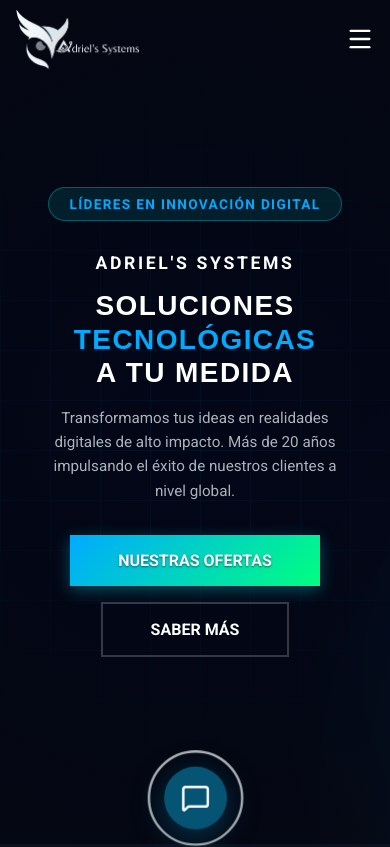
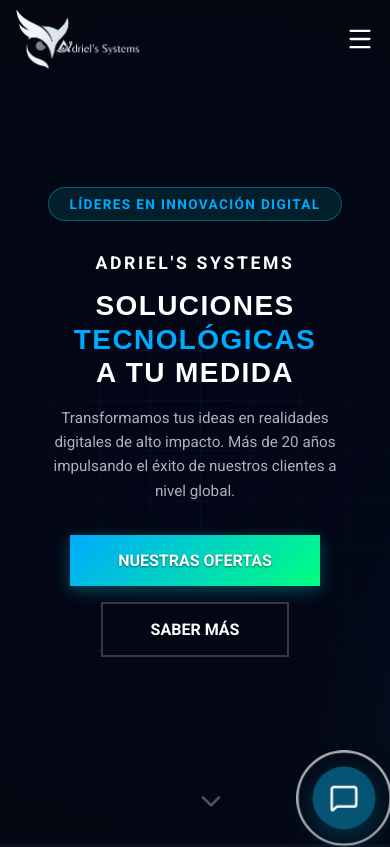
Before and after one commit to rhectoroc/appweb, a Next.js app: page / in a window 390 px wide. Shown: the top 847 px of the page. Built offline with nearby package versions, Linux system fonts and the light colour scheme; a web font is replaced by a local one.

Commit message:
"fix: remove duplicate media query to keep chatbot button in bottom-right corner"

```diff
--- a/src/components/ui/Chatbot.module.css
+++ b/src/components/ui/Chatbot.module.css
@@ -3,15 +3,6 @@
     bottom: 2rem;
     right: 2rem;
     z-index: 2000;
-}
-
-@media (max-width: 480px) {
-    .chatbotWrapper {
-        left: 50%;
-        transform: translateX(-50%);
-        right: auto;
-        bottom: 1rem;
-    }
 }
 
 .iconContainer {
```
